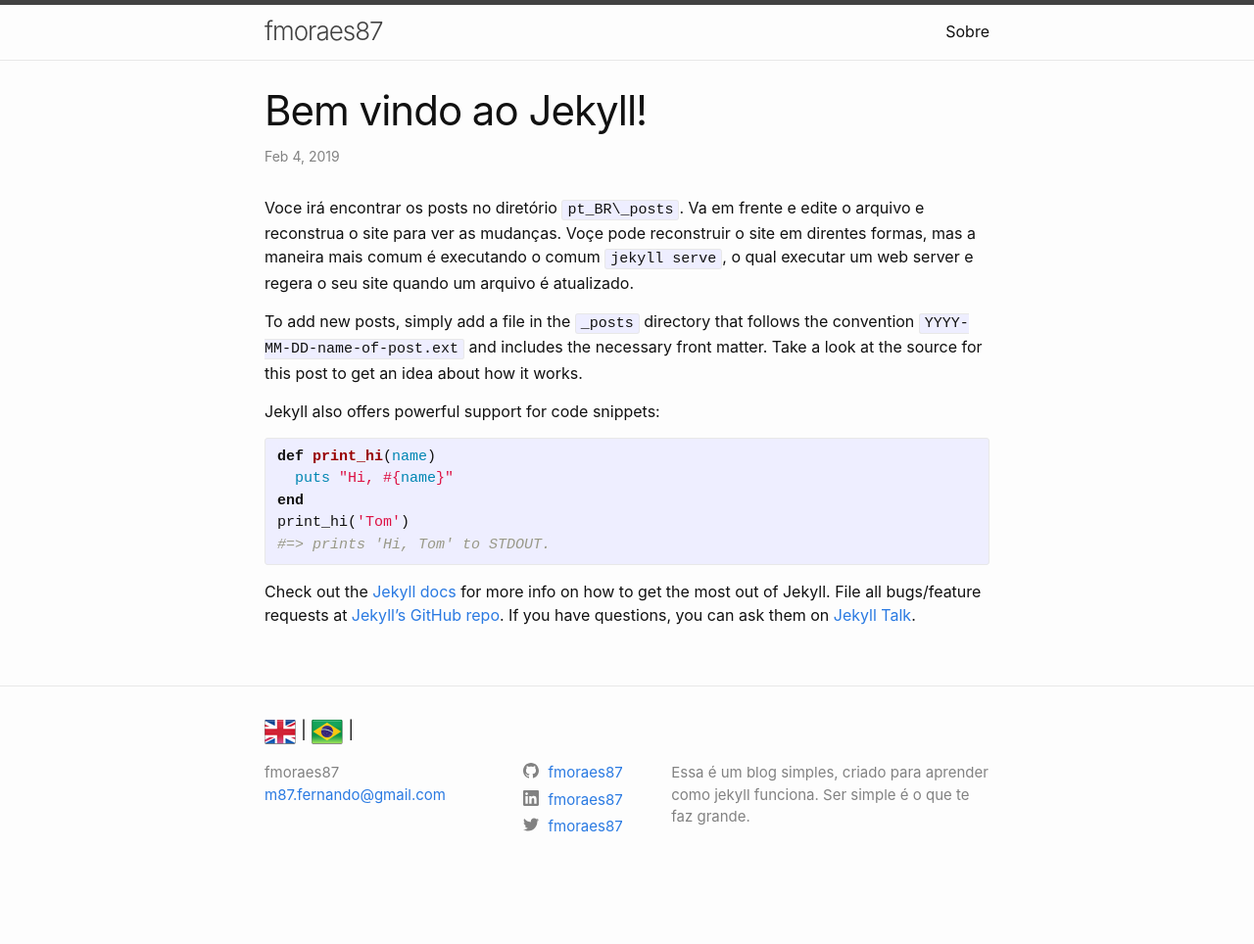
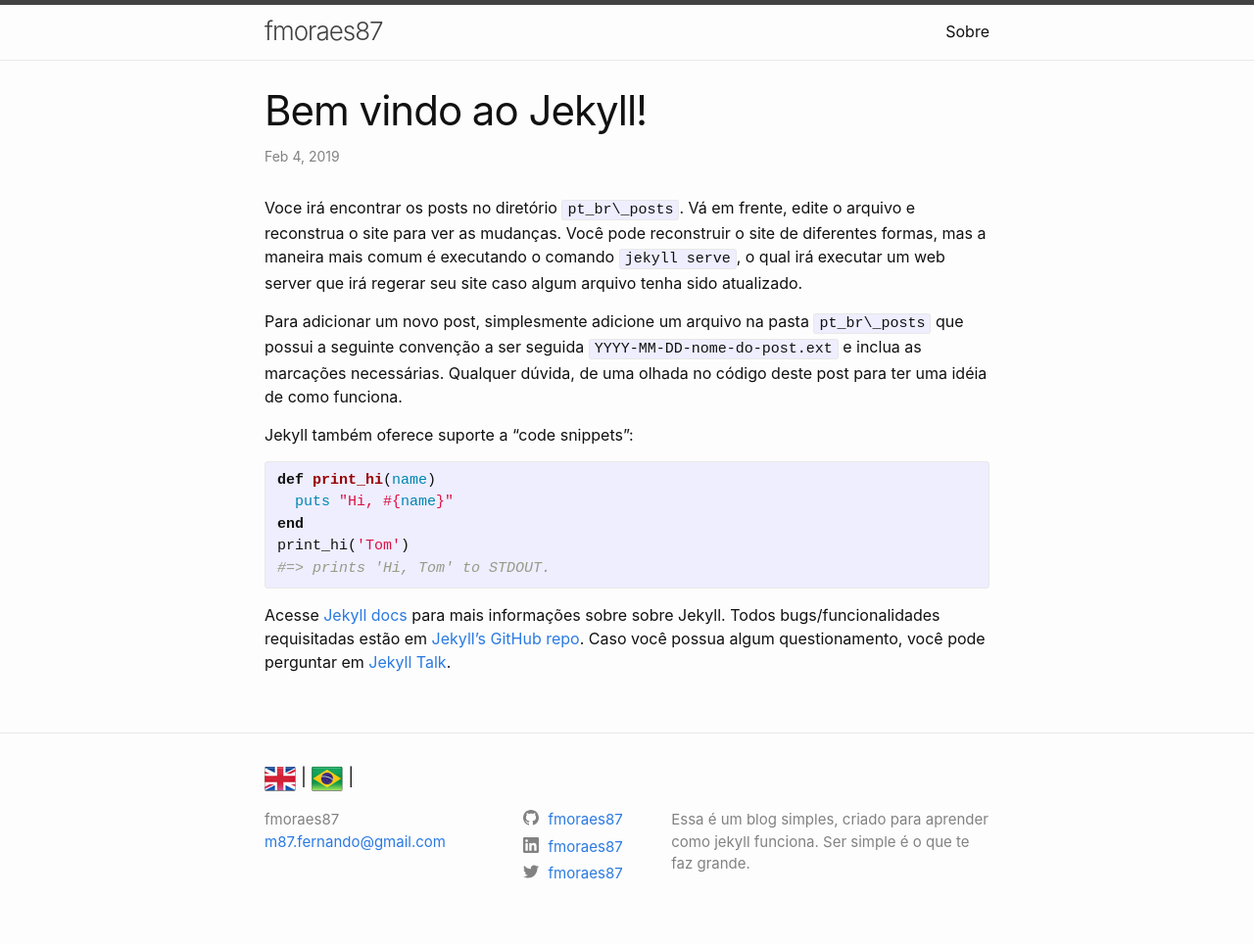
Before and after one commit to fmoraes87/fmoraes87.github.io, a Jekyll site: the page built from pt_br/_posts/2019-02-04-bem-vindo-ao-jekyll.markdown, in a window 1280 px wide. Shown: the whole page at 98% size. Built offline with Jekyll 4.4.1, drawn with Linux system fonts in a browser that asks for light colours; before the commit the page ends 916 px from its top, so only the background shows below that.

Commit message:
Translating bem-vindo-ao-jekyll

```diff
--- a/pt_br/_posts/2019-02-04-bem-vindo-ao-jekyll.markdown
+++ b/pt_br/_posts/2019-02-04-bem-vindo-ao-jekyll.markdown
@@ -6,11 +6,11 @@
 date:   2019-02-04 21:30:54 -0200
 categories: jekyll update
 ---
-Voce irá encontrar os posts no diretório `pt_BR\_posts`. Va em frente e edite o arquivo e reconstrua o site para ver as mudanças. Voçe pode reconstruir o site em direntes formas, mas a maneira mais comum é executando o comum `jekyll serve`, o qual executar um web server e regera o seu site quando um arquivo é atualizado.
+Voce irá encontrar os posts no diretório `pt_br\_posts`. Vá em frente, edite o arquivo e reconstrua o site para ver as mudanças. Você pode reconstruir o site de diferentes formas, mas a maneira mais comum é executando o comando `jekyll serve`, o qual irá executar um web server que irá regerar seu site caso algum arquivo tenha sido atualizado.
 
-To add new posts, simply add a file in the `_posts` directory that follows the convention `YYYY-MM-DD-name-of-post.ext` and includes the necessary front matter. Take a look at the source for this post to get an idea about how it works.
+Para adicionar um novo post, simplesmente adicione um arquivo na pasta `pt_br\_posts` que possui a seguinte convenção a ser seguida `YYYY-MM-DD-nome-do-post.ext` e inclua as marcações necessárias. Qualquer dúvida, de uma olhada no código deste post para ter uma idéia de como funciona.
 
-Jekyll also offers powerful support for code snippets:
+Jekyll também oferece suporte a "code snippets":
 
 {% highlight ruby %}
 def print_hi(name)
@@ -20,7 +20,7 @@
 #=> prints 'Hi, Tom' to STDOUT.
 {% endhighlight %}
 
-Check out the [Jekyll docs][jekyll-docs] for more info on how to get the most out of Jekyll. File all bugs/feature requests at [Jekyll’s GitHub repo][jekyll-gh]. If you have questions, you can ask them on [Jekyll Talk][jekyll-talk].
+Acesse  [Jekyll docs][jekyll-docs] para mais informações sobre sobre Jekyll. Todos bugs/funcionalidades requisitadas estão em [Jekyll’s GitHub repo][jekyll-gh]. Caso você possua algum questionamento, você pode perguntar em [Jekyll Talk][jekyll-talk].
 
 [jekyll-docs]: https://jekyllrb.com/docs/home
 [jekyll-gh]:   https://github.com/jekyll/jekyll
```
